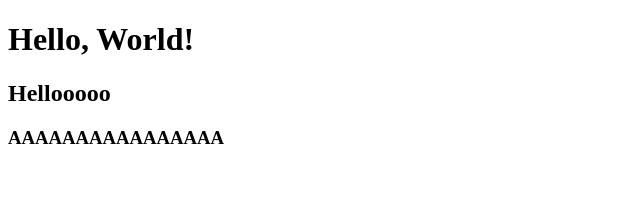
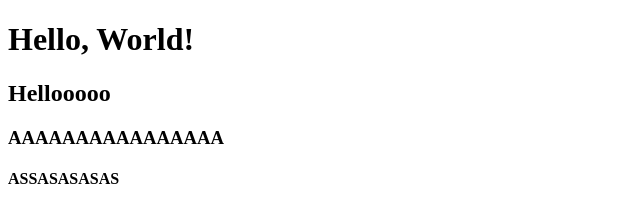
Before and after one commit to D4vid-SN/Test_, a plain HTML site: page index.html in a window 1280 px wide. Shown: the whole page, without its empty margins (0-640 px from the left). Drawn offline with Linux system fonts and the light colour scheme.

Commit message:
Update index.html

```diff
--- a/index.html
+++ b/index.html
@@ -9,5 +9,6 @@
     <h1>Hello, World!</h1>
     <h2>Hellooooo</h2>
     <h3>AAAAAAAAAAAAAAAA</h3>
+    <h4>ASSASASASAS</h4>
 </body>
 </html>
```
